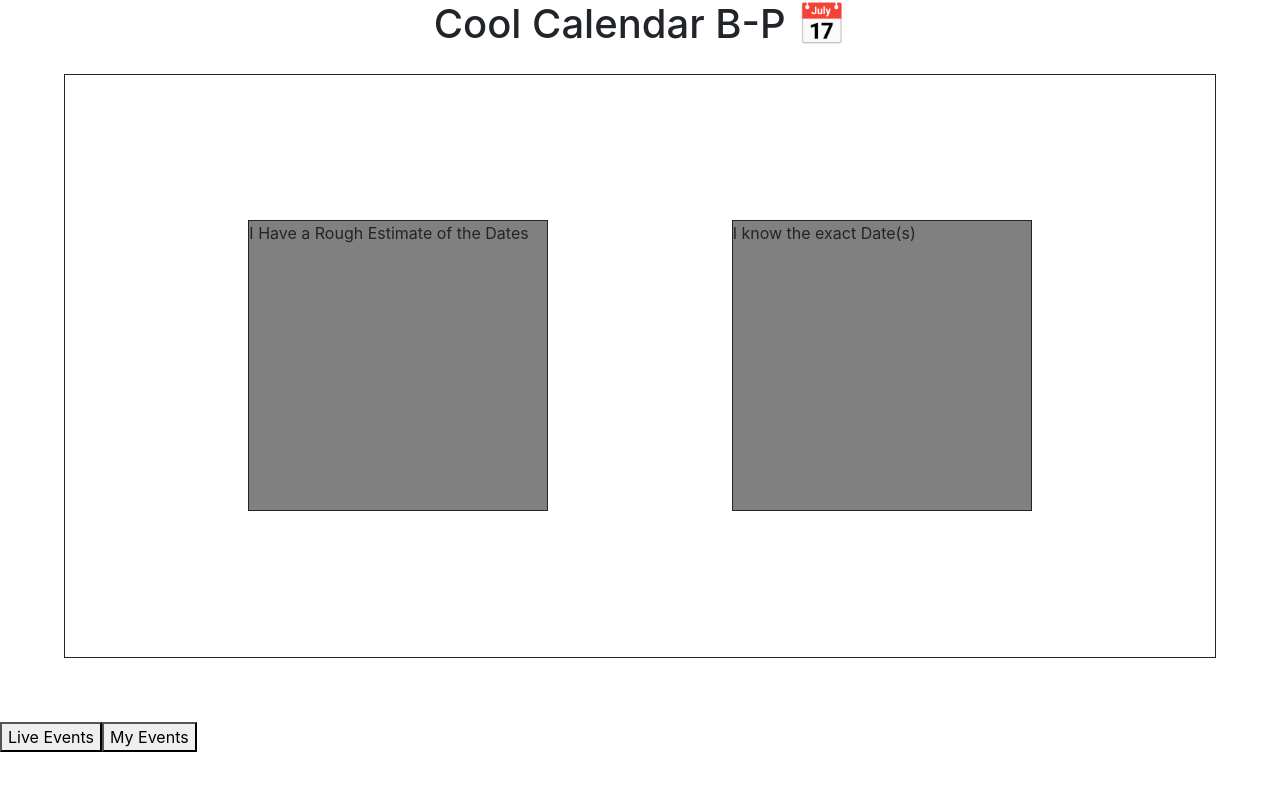
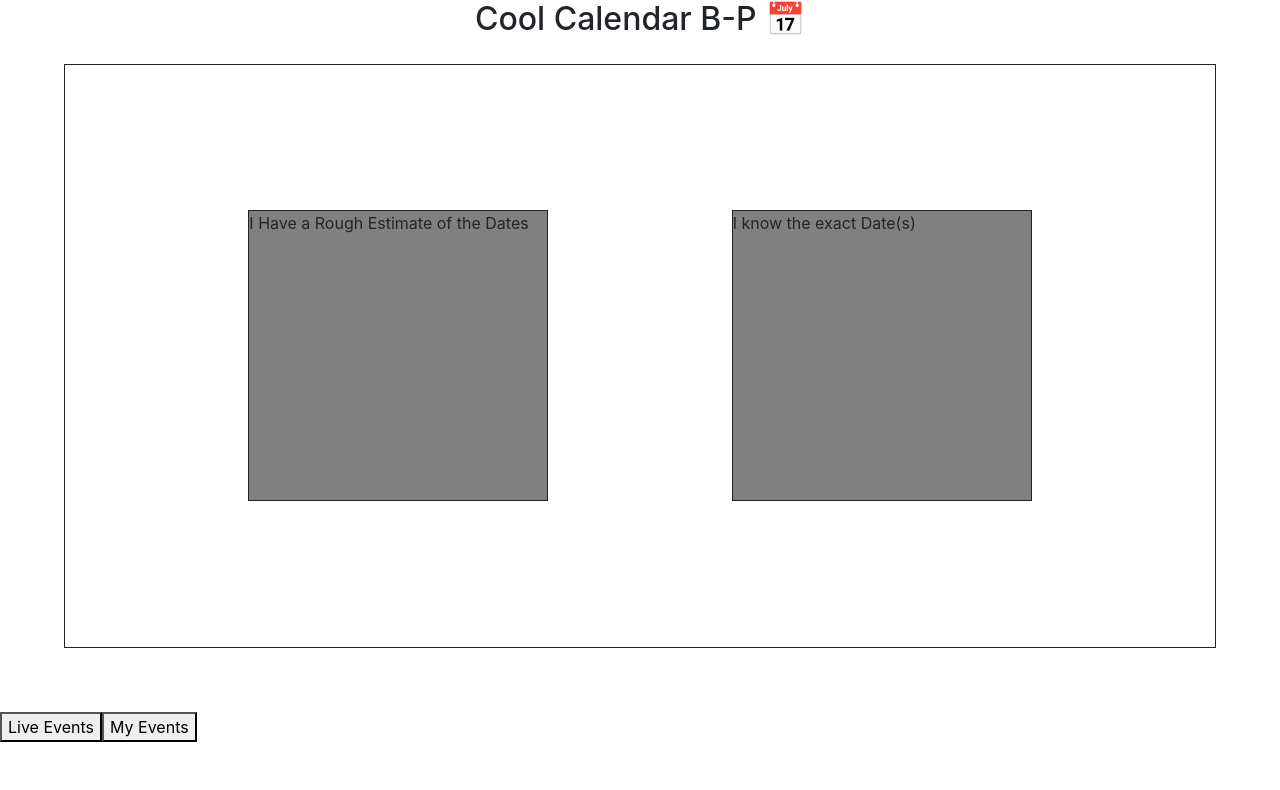
Before and after one commit to ksalanga/c00lc413nd4rB-P, a Next.js app: page / in a window 1280 px wide. Shown: the top 790 px of the page. Built offline with nearby package versions, Linux system fonts and the light colour scheme.

Commit message:
changed h1 to h2 on calendar title

```diff
--- a/components/MainComponent.js
+++ b/components/MainComponent.js
@@ -33,7 +33,7 @@ class MainComponent extends React.Component {
     render() {
       return (
         <>
-          <h1 className={styles.centered}>Cool Calendar B-P 📅</h1>
+          <h2 className={styles.centered}>Cool Calendar B-P 📅</h2>
           <div className={styles.mainContent}>
             <CalendarForm liveEvents={this.state.liveEvents} myEvents={this.state.myEvents}/>
             <LiveEvents liveEvents={this.state.liveEvents} myEvents={this.state.myEvents}/>
```
